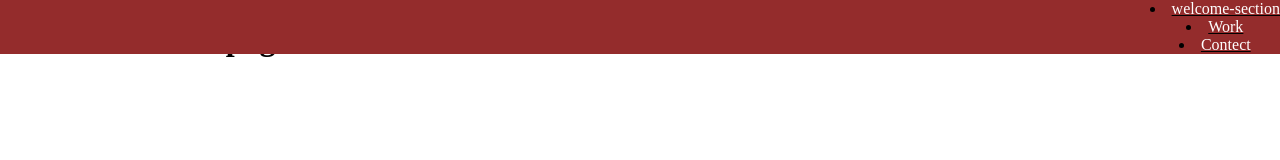
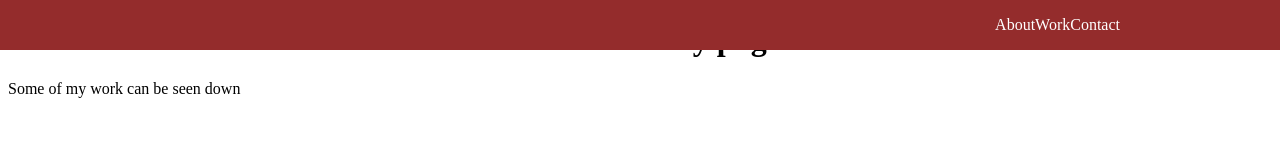
Before and after one commit to HammadSiddique/Portfolio, a plain HTML site: page index.html in a window 1280 px wide. Drawn offline with Linux system fonts and the light colour scheme.

Commit message:
made a nav list

```diff
--- a/css/style.css
+++ b/css/style.css
@@ -1,3 +1,13 @@
+html{
+    box-sizing: border-box;
+    scroll-behavior: smooth;
+}
+
+h1{
+    font-weight: 700;
+    text-align: center;
+}
+
 a{
     text-decoration: none;
     color: white;
@@ -15,7 +25,20 @@ a{
 ul{
     list-style: none;
 }
-li{
-    display: list-item;
-    text-align: center;
+.nav-list{
+    display: flex;
+   margin-right: 10rem;
 }
+
+.welcome-section{
+    display:flex;
+    flex-direction: column;
+    justify-content: center;
+    align-items: center;
+}
+
+.welcome-section > p{
+    font-size: 3rem;
+    font-style: italic;
+    font-weight: 200;
+}
--- a/index.html
+++ b/index.html
@@ -7,21 +7,22 @@
   </head>
 
   <body>
+    <div id="navbar">
+      <ul class ="nav-list">
+       <li>
+         <a href="#about">About</a>
+        </li>
 
-    <div id="navbar">
-      <u>
-        <li><a href="#wecome-ection">welcome-section </a></li>
-        <li><a id="#work">Work</a></li>
-        <li><a id="#contect">Contect</a></li>
-      </u>
-
-
-
-
+      <li>
+        <a href="#projects">Work </a>
+      </li>
+      <li> <a href ="#contact">Contact</a>
+      </li>
+    </ul>
     </div>
-
     <div id="welcome-section">
-      <h1>Welcome to the page</h1>
+      <h1>Welcome to my page</h1>
+      <p> Some of my work can be seen down</p>
 
     </div>
 
@@ -34,10 +35,6 @@
 
       </div>
 
-    </div>
-    <div class="footer">
-      <p></p>
-      <p></p>
     </div>
 
 
```
